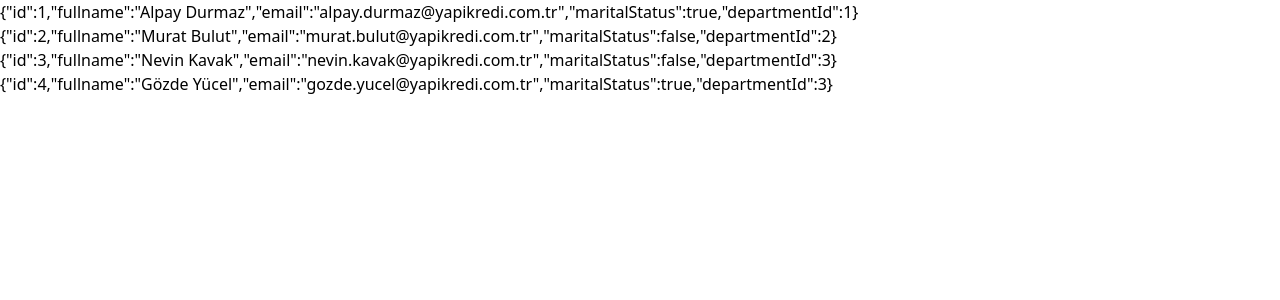
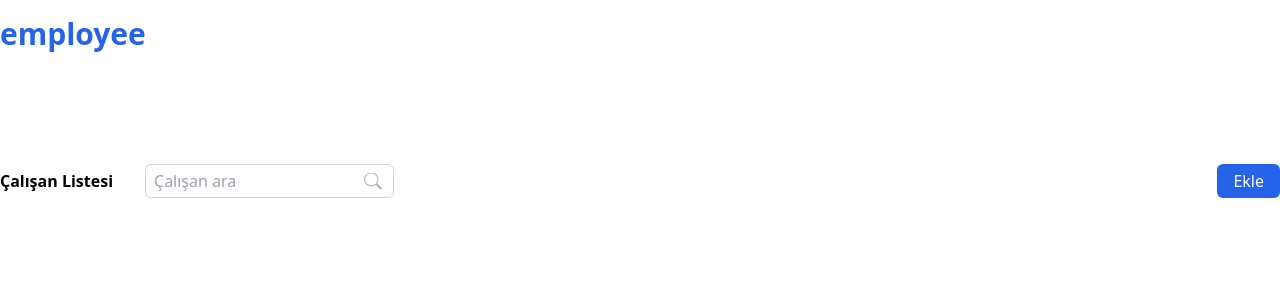
Before and after one commit to mehmetoztokay/employee, a React (Create React App) app: page / in a window 1280 px wide. Shown: the top 300 px of the page. Built offline with nearby package versions, Linux system fonts and the light colour scheme; data requests are answered from the project's data file.

Commit message:
React router added to the project.

```diff
--- a/package.json
+++ b/package.json
@@ -9,6 +9,7 @@
     "axios": "^1.2.2",
     "react": "^18.2.0",
     "react-dom": "^18.2.0",
+    "react-router-dom": "^6.6.2",
     "react-scripts": "5.0.1",
     "web-vitals": "^2.1.4"
   },
--- a/src/App.js
+++ b/src/App.js
@@ -1,28 +1,8 @@
-import axios from 'axios'
-import { useEffect, useState } from 'react'
+import { useRoutes } from 'react-router-dom'
+import routes from 'routes'
 
 function App() {
-  const [employees, setEmployees] = useState([])
-
-  useEffect(() => {
-    try {
-      axios
-        .get('/employees')
-        .then((response) => {
-          setEmployees(response.data)
-        })
-        .catch(console.log)
-    } catch (error) {
-      console.log(error)
-    }
-  }, [])
-  return (
-    <div className='App'>
-      {employees.map((employee, index) => (
-        <p key={index}>{JSON.stringify(employee)}</p>
-      ))}
-    </div>
-  )
+  return useRoutes(routes)
 }
 
 export default App
--- /dev/null
+++ b/src/components/Layouts/HomeLayout.js
@@ -0,0 +1,17 @@
+import React from 'react'
+import { Link, Outlet } from 'react-router-dom'
+
+const HomeLayout = () => {
+  return (
+    <>
+      <header className='container xl mx-auto'>
+        <Link to='/' className='inline-block text-blue-600 font-semibold text-3xl py-4 select-none'>
+          employee
+        </Link>
+      </header>
+      <Outlet />
+    </>
+  )
+}
+
+export default HomeLayout
--- /dev/null
+++ b/src/components/icons/Search.js
@@ -0,0 +1,14 @@
+import React from 'react'
+
+const Search = () => {
+  return (
+    <svg width='14' height='13' viewBox='0 0 14 13' fill='none' xmlns='http://www.w3.org/2000/svg'>
+      <path
+        d='M10.2746 8.40386C11.1219 7.33018 11.5013 5.99901 11.3371 4.67666C11.1729 3.35431 10.4771 2.1383 9.38898 1.27192C8.30083 0.405535 6.90056 -0.0473323 5.46831 0.00391997C4.03607 0.0551722 2.67747 0.606764 1.66433 1.54834C0.651194 2.48992 0.0582276 3.75204 0.00406556 5.08221C-0.0500965 6.41237 0.43854 7.71248 1.37222 8.72243C2.30589 9.73238 3.61575 10.3777 5.03974 10.5292C6.46372 10.6808 7.89682 10.3274 9.05232 9.53985H9.05145C9.07769 9.57236 9.10569 9.60324 9.13719 9.6333L12.5058 12.7617C12.6699 12.9142 12.8924 12.9999 13.1245 13C13.3566 13.0001 13.5793 12.9145 13.7435 12.7622C13.9076 12.6098 13.9999 12.4031 14 12.1875C14.0001 11.972 13.908 11.7652 13.7439 11.6128L10.3753 8.48431C10.344 8.4549 10.3104 8.42774 10.2746 8.40305V8.40386ZM10.5004 5.28029C10.5004 5.8672 10.3759 6.44835 10.1341 6.99058C9.89223 7.53281 9.53776 8.02549 9.0909 8.4405C8.64403 8.8555 8.11352 9.1847 7.52967 9.4093C6.94581 9.6339 6.32003 9.7495 5.68807 9.7495C5.05611 9.7495 4.43034 9.6339 3.84648 9.4093C3.26262 9.1847 2.73211 8.8555 2.28525 8.4405C1.83838 8.02549 1.48391 7.53281 1.24207 6.99058C1.00023 6.44835 0.875753 5.8672 0.875753 5.28029C0.875753 4.09498 1.38276 2.95822 2.28525 2.12008C3.18773 1.28194 4.41177 0.811079 5.68807 0.811079C6.96438 0.811079 8.18841 1.28194 9.0909 2.12008C9.99338 2.95822 10.5004 4.09498 10.5004 5.28029Z'
+        fill='#B6B6B6'
+      />
+    </svg>
+  )
+}
+
+export default Search
--- a/src/index.js
+++ b/src/index.js
@@ -5,13 +5,19 @@
 import * as serviceWorker from './serviceWorker'
 import reportWebVitals from './reportWebVitals'
 
+import { BrowserRouter } from 'react-router-dom'
+
 // Axios settings
 import axios from 'axios'
 
 axios.defaults.baseURL = 'http://localhost:3004'
 
 const root = ReactDOM.createRoot(document.getElementById('root'))
-root.render(<App />)
+root.render(
+  <BrowserRouter>
+    <App />
+  </BrowserRouter>
+)
 
 // If you want to start measuring performance in your app, pass a function
 // to log results (for example: reportWebVitals(console.log))
--- /dev/null
+++ b/src/pages/Home/Header.js
@@ -0,0 +1,25 @@
+import React from 'react'
+import SearchIcon from 'assets/icons/search.svg'
+
+const Header = () => {
+  return (
+    <div className='flex justify-between'>
+      <div className='flex items-center'>
+        <h2 className='font-semibold mr-8'>Çalışan Listesi</h2>
+        <form>
+          <div className='relative'>
+            <input type='text' placeholder='Çalışan ara' className='outline-1 outline-blue-600 border border-gray-300 rounded-md py-1 px-2' />
+            <button type='submit'>
+              <picture width={15} height={15} className='absolute right-3 top-1/2 -translate-y-1/2'>
+                <img src={SearchIcon} alt='' />
+              </picture>
+            </button>
+          </div>
+        </form>
+      </div>
+      <button className='bg-blue-600 text-white rounded-md hover:bg-blue-700 transition-all px-4 py-1'>Ekle</button>
+    </div>
+  )
+}
+
+export default Header
--- /dev/null
+++ b/src/pages/Home/index.js
@@ -0,0 +1,31 @@
+import React, { useEffect, useState } from 'react'
+import axios from 'axios'
+import Header from 'pages/Home/Header'
+
+const Home = () => {
+  const [employees, setEmployees] = useState([])
+
+  useEffect(() => {
+    try {
+      axios
+        .get('/employees')
+        .then((response) => {
+          setEmployees(response.data)
+        })
+        .catch(console.log)
+    } catch (error) {
+      console.log(error)
+    }
+  }, [])
+
+  // {employees.map((employee, index) => (
+  //   <p key={index}>{JSON.stringify(employee)}</p>
+  // ))}
+  return (
+    <div className='container xl mx-auto pt-24'>
+      <Header />
+    </div>
+  )
+}
+
+export default React.memo(Home)
--- /dev/null
+++ b/src/pages/NotFound/index.js
@@ -0,0 +1,7 @@
+import React from 'react'
+
+const NotFound = () => {
+  return <div>Page Not Found 404!</div>
+}
+
+export default NotFound
--- /dev/null
+++ b/src/routes/index.js
@@ -0,0 +1,22 @@
+import HomeLayout from 'components/Layouts/HomeLayout'
+import HomePage from 'pages/Home'
+import NotFound from 'pages/NotFound'
+
+const routes = [
+  {
+    path: '/',
+    element: <HomeLayout />,
+    children: [
+      {
+        index: true,
+        element: <HomePage />
+      }
+    ]
+  },
+  {
+    path: '*',
+    element: <NotFound />
+  }
+]
+
+export default routes
```
Also changed, not shown: src/assets/icons/search.svg (added), 1 other file (tests, documents, lock files or other folders).
